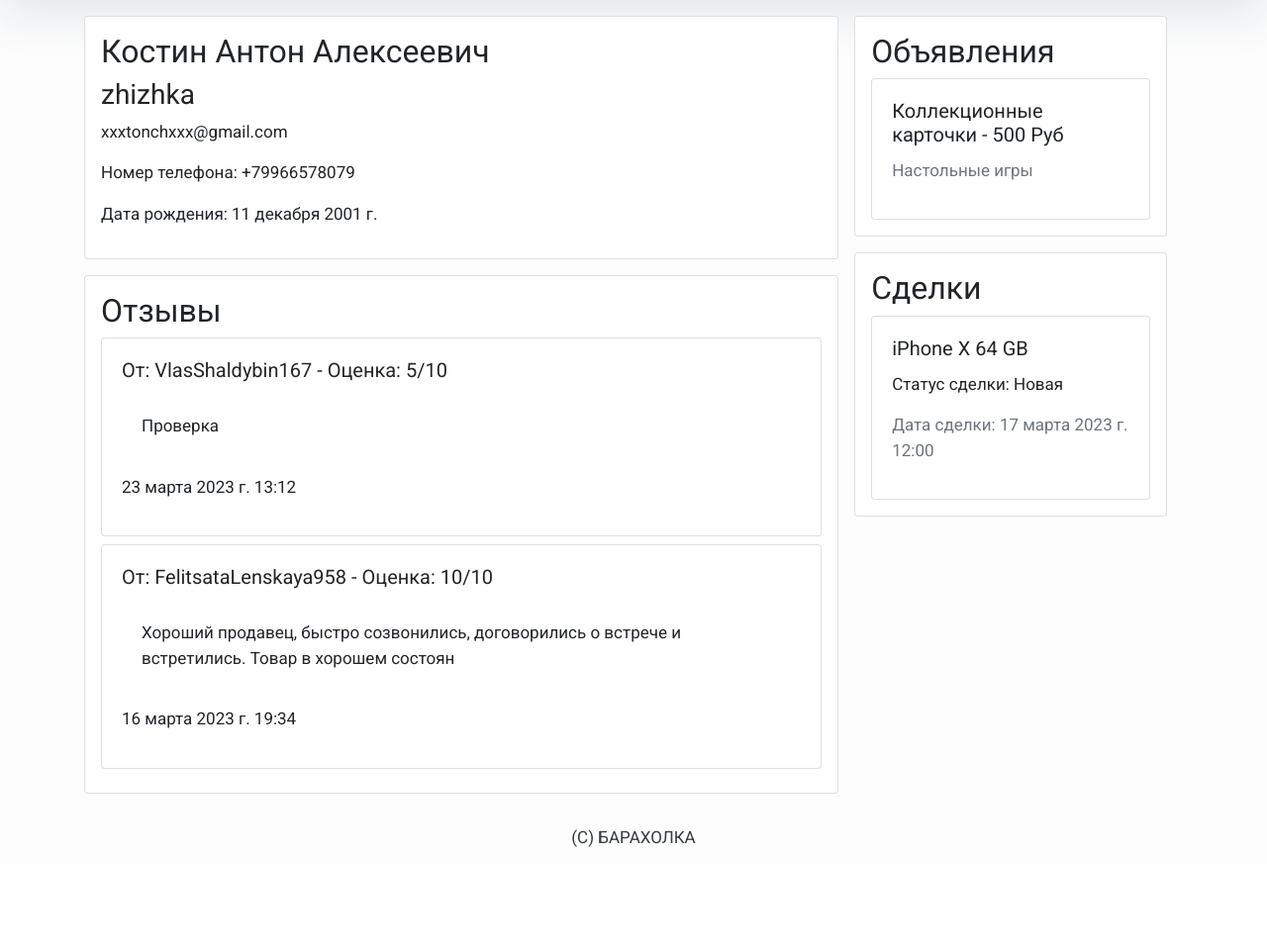
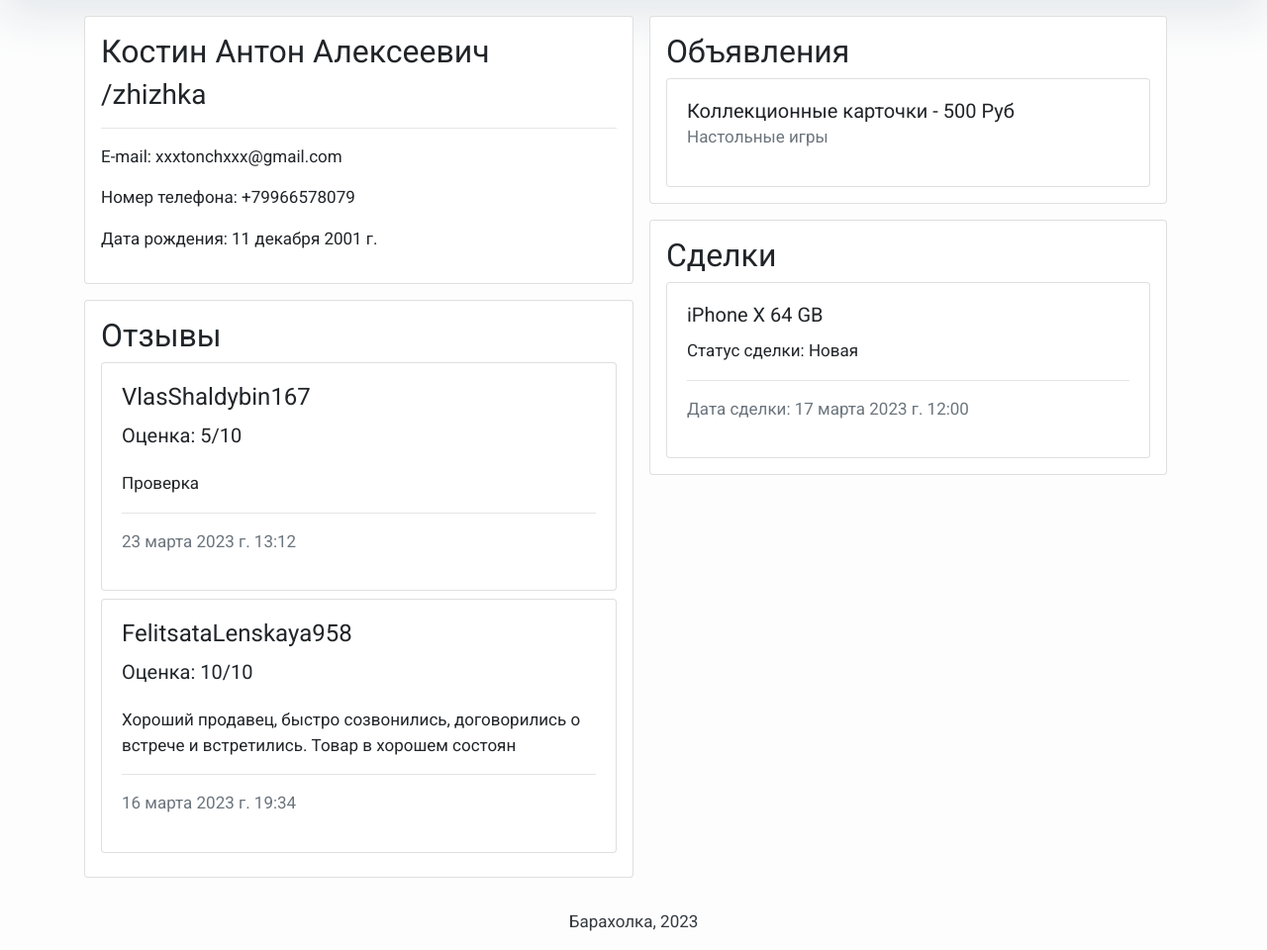
Before and after one commit to zhizhkaa/barakholka, a Django app: page /account/ in a window 1280 px wide. Shown: the part 107-1067 px from the top of the page at 99% size. Before the commit the page ends 963 px from the top, so only its background shows below. Run offline with Django 4.2, Linux system fonts and the light colour scheme; a user stored in the database is signed in; data comes from the database, SQL or seed files in the repository; both versions use the stored data as it was after the commit; some libraries are stand-ins or nearby versions.

Commit message:
Добавил мини-комментарии

```diff
--- a/avito/models.py
+++ b/avito/models.py
@@ -3,7 +3,7 @@ from django.db import models
 from django.urls import reverse
 from django.contrib.auth.models import AbstractUser
 
-
+# Таблица "Города"
 class City(models.Model):
 
     city_id = models.AutoField(primary_key=True)
@@ -16,7 +16,7 @@ class City(models.Model):
     def __str__(self):
         return self.city
 
-
+# Таблица "Улицы"
 class Street(models.Model):
 
     stree_id = models.AutoField(primary_key=True)
@@ -29,7 +29,7 @@ class Street(models.Model):
     def __str__(self):
         return self.street
 
-
+# Таблица "Адреса" - Улицы + Города
 class Address(models.Model):
 
     address_id = models.AutoField(primary_key=True)
@@ -51,7 +51,7 @@ class Address(models.Model):
     def get_update_url(self):
         return reverse("avito_address_update", args=(self.pk,))
 
-
+# Таблица "Статусы сделок"
 class DealStatus(models.Model):
 
     dealStatus_id = models.AutoField(primary_key=True)
@@ -71,7 +71,7 @@ class DealStatus(models.Model):
     def get_update_url(self):
         return reverse("avito_deal_status_update", args=(self.pk,))
 
-
+# Таблица "Статусы объявлений"
 class PostStatus(models.Model):
 
     postStatus_id = models.AutoField(primary_key=True)
@@ -91,11 +91,10 @@ class PostStatus(models.Model):
     def get_update_url(self):
         return reverse("avito_post_status_update", args=(self.pk,))
 
-
+# Таблица "Категории объявлений"
 class PostCategory(models.Model):
 
     postCategory_id = models.AutoField(primary_key=True)
-    # Fields
     name = models.CharField(max_length=30)
 
     class Meta:
@@ -111,7 +110,7 @@ class PostCategory(models.Model):
     def get_update_url(self):
         return reverse("avito_post_category_update", args=(self.pk,))
 
-
+# Таблица "Пользователь"
 class CustomUser(AbstractUser):
 
     first_name = models.CharField(max_length=30)
@@ -137,7 +136,7 @@ class CustomUser(AbstractUser):
     def get_update_url(self):
         return reverse("avito_user_update", args=(self.pk,))
 
-
+# Таблица "Объявления" - Пользователи + Адреса + Категории + Статусы объявлений
 class Post(models.Model):
 
     post_id = models.AutoField(primary_key=True)
@@ -166,15 +165,17 @@ class Post(models.Model):
     def get_update_url(self):
         return reverse("avito_post_update", args=(self.pk,))
 
-
+# Таблица "Комментарии" - Пользователи
 class Comment(models.Model):
 
     comment_id = models.AutoField(primary_key=True)
 
+    # На кого отзыв
     user = models.ForeignKey(CustomUser, on_delete=models.RESTRICT,
-                             related_name='%(class)s_requests_created')           # На кого отзыв
+                             related_name='%(class)s_requests_created')
+    # От кого отзыв
     user_comment = models.ForeignKey(
-        CustomUser, on_delete=models.RESTRICT)   # От кого
+        CustomUser, on_delete=models.RESTRICT)
 
     text = models.TextField(max_length=100)
     rating = models.PositiveSmallIntegerField()
@@ -194,7 +195,7 @@ class Comment(models.Model):
     def get_update_url(self):
         return reverse("avito_comments_update", args=(self.pk,))
 
-
+# Таблица "Сделки" - Объявления + Пользователи + Статусы сделок
 class Deal(models.Model):
 
     deal_id = models.AutoField(primary_key=True)
@@ -217,10 +218,9 @@ class Deal(models.Model):
     def get_update_url(self):
         return reverse("avito_deal_update", args=(self.pk,))
 
-
+# Таблица "Вложения" - Объявления
 class File(models.Model):
 
-    # Fields
     post = models.ForeignKey(Post, on_delete=models.CASCADE)
     link = models.URLField()
 
--- a/avito/urls.py
+++ b/avito/urls.py
@@ -3,7 +3,7 @@ from django.urls import path
 
 urlpatterns = [
     path('', views.index_list, name='home'),
-    path("search/", views.search, name="search_results"),
-    path('post/<int:pk>/', views.post_detail, name='post_detail'),
-    path('account/', views.account, name='account')
+    path("search/", views.search, name="search_results"),           # Поиск
+    path('post/<int:pk>/', views.post_detail, name='post_detail'),  # Подробности объявления
+    path('account/', views.account, name='account')                 # Личный кабинет пользователя
 ]
--- a/avito/views.py
+++ b/avito/views.py
@@ -4,14 +4,19 @@ from django.contrib.auth.decorators import login_required
 from .models import CustomUser, Deal, Post, File, PostCategory, Comment
 from django.db.models import Q
 
-
+# Главная страница
 @login_required
 def index_list(request):
+    # Формированеи списка категорий
+    categories = PostCategory.objects.all().order_by('name')
+    # Формирование списка объявления
     posts = Post.objects.filter(status=1).order_by('-post_id')
+    # Формирование списка изображений
     files = File.objects.select_related('post')
-    categories = PostCategory.objects.all().order_by('name')
+
     return render(request, 'index.html', {'posts': posts, 'files': files, 'categories': categories})
 
+# Подробности объявления
 @login_required
 def post_detail(request, pk):
     posts = get_object_or_404(Post.objects.filter(
@@ -19,6 +24,7 @@ def post_detail(request, pk):
     files = File.objects.select_related('post')
     return render(request, 'post_detail.html', {'post': posts, 'files': files})
 
+# Поиск и результаты поиска
 def search(request):
     query = request.GET.get("q")
     posts_search = Post.objects.filter(Q(status=1), Q(title__icontains=query)).order_by('-post_id')
@@ -26,6 +32,7 @@ def search(request):
     categories = PostCategory.objects.all().order_by('name')
     return render(request, 'search_results.html', {'posts' : posts_search, 'files': files, 'categories': categories})
 
+# Личный кабинет пользователя
 @login_required
 def account(request):
     current_user = request.user
--- a/templates/account.html
+++ b/templates/account.html
@@ -4,13 +4,14 @@
 
 <div class="container">
     <div class="d-flex flex-row justify-content-center my-3">
-        <div class="d-flex flex-column">
+        <div class="d-flex flex-column w-50">
             <!-- Карточка пользователя -->
             <div class="card p-3 mb-3">
                 <div>
                     <h2> {{ user.last_name}} {{ user.first_name }} {{ user.surname }} </h2>
-                    <h3> {{ user.username }} </h3>
-                    <p> {{ user.email }}</p>
+                    <h3> /{{ user.username }} </h3>
+                    <hr>
+                    <p> E-mail: {{ user.email }}</p>
                     <p> Номер телефона: +{{ user.phone_number }} </p>
                     <p> Дата рождения: {{ user.birth_date }}</p>
                 </div>
@@ -18,25 +19,33 @@
             <!-- Карточка отзывов -->
             <div class="card p-3">
                 <h2> Отзывы </h2>
-                {% for review in reviews %}
-                <div class="card mb-2">
-                    <div class="card-body">
-                        <h5 class="card-title"> От: {{ review.user_comment }} - Оценка: {{ review.rating }}/10 </h5>
-                        <p class="card-body"> {{ review.text }} </p>
-                        <p> {{ review.created }} </p>
+                <div>
+                    {% for review in reviews %}
+                    <div class="card mb-2">
+                        <div class="card-body">
+                            <h4 class="card-title"> {{ review.user_comment }} </h4>
+                            <h5 class="mb-4"> Оценка: {{ review.rating }}/10 </h5>
+                            <div class="text-break">
+                                {{ review.text }}
+                            </div>
+                            <hr>
+                            <p class="text-muted"> {{ review.created }} </p>
+                        </div>
                     </div>
+                    {% endfor %}
                 </div>
-                {% endfor %}
             </div>
         </div>
-        <div class="d-flex flex-column px-3">
+        <div class="d-flex flex-column px-3 w-50">
             <!-- Карточка Объявления -->
             <div class="card p-3 mb-3">
                 <h2> Объявления </h2>
                 {% for post in posts %}
+
                 <div class="card">
                     <div class="card-body">
-                        <h5 class="card-title"> {{ post.title }} - {{ post.price}} Руб </h5>
+                        <a class="card-title h5" href="{% url 'post_detail' pk=post.pk%}"> {{ post.title }} -
+                            {{ post.price}} Руб </a>
                         <p class="text-muted"> {{ post.category }} </p>
                     </div>
                 </div>
@@ -49,7 +58,8 @@
                 <div class="card">
                     <div class="card-body">
                         <h5 class="card-title"> {{ deal.post }} </h5>
-                        <p class="card-text"> Статус сделки: {{ deal.status}} <p>
+                        <p class="card-text"> Статус сделки: {{ deal.status}}
+                            <hr>
                         <p class="text-muted"> Дата сделки: {{ deal.date }} </p>
                     </div>
                 </div>
--- a/templates/base.html
+++ b/templates/base.html
@@ -36,25 +36,27 @@
             padding-top: 10px;
         }
     </style>
+    <!-- Header -->
     <header class="masthead">
         <div class="overlay"></div>
         <div class="container">
             <div class="d-flex justify-content-between">
+                <!-- Название сайта -->
                 <div class="site-heading">
                     <a href="{% url 'home' %}">
                         <h3 class=" site-heading my-4 mt-3 text-white font-weight-bold"> БАРАХОЛКА </h3>
                     </a>
                 </div>
+                <!-- Личный кабинет -->
                 <a href="{% url 'account' %}" class="mt-3 my-4 text-white"> {{ user.first_name }} {{ user.last_name }} </a>
             </div>
         </div>
     </header>
     {% block content %}
-    <!-- Content Goes here -->
     {% endblock content %}
     <!-- Footer -->
     <footer class="py-3 bg-grey">
-        <p class="m-0 text-dark text-center ">(С) БАРАХОЛКА</p>
+        <p class="m-0 text-dark text-center ">Барахолка, 2023</p>
     </footer>
 </body>
 
```
Also changed, not shown: templates/index.html (+15 -6 lines), templates/post_detail.html (+7 -1 lines), db.sqlite3.
